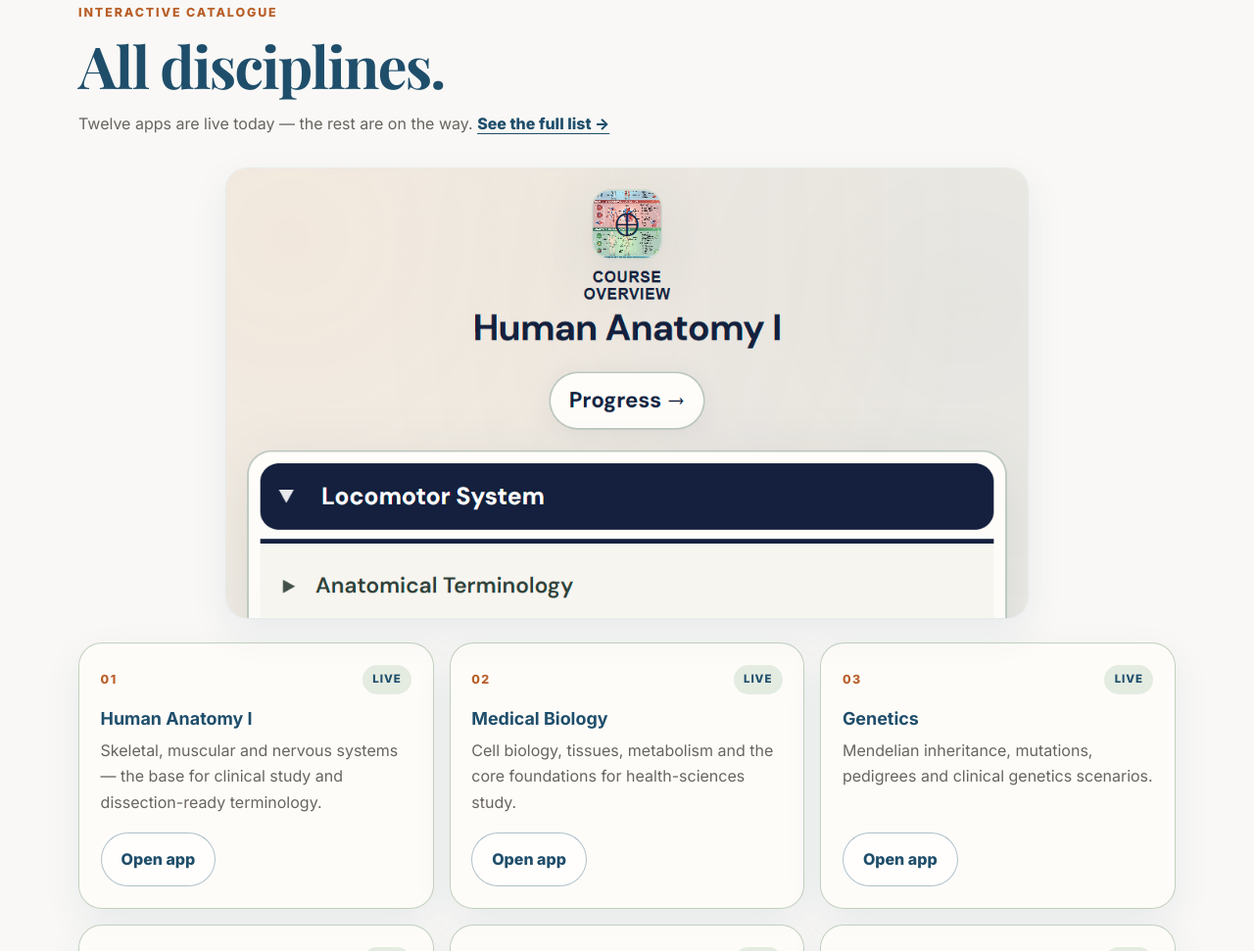
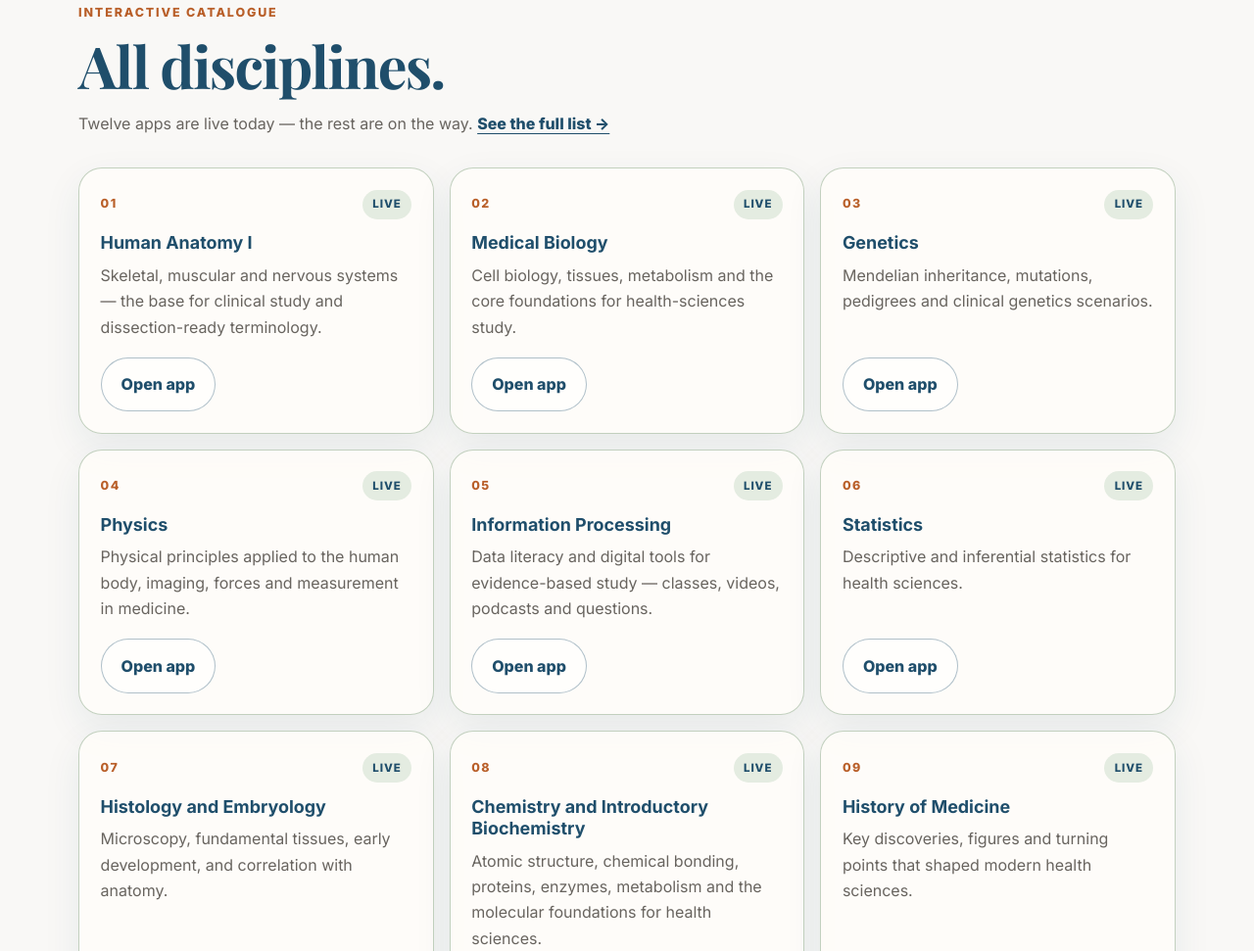
Before and after one commit to cristyyalbertyy-hub/MedicalScience, a website: page index.html in a window 1280 px wide. Shown: the part 2140-3111 px from the top of the page at 98% size. Drawn offline with nearby package versions, Linux system fonts and the light colour scheme.

Commit message:
Remove Human Anatomy overview screenshot from homepage packages section.
Keeps the compact disciplines grid without the large Human Anatomy I preview image.

Co-authored-by: Cursor <cursoragent@cursor.com>

```diff
--- a/index.html
+++ b/index.html
@@ -143,18 +143,6 @@
             <a href="packages/">See all packages →</a>
           </p>
         </div>
-        <figure class="screenshot-slot screenshot-slot--wide">
-          <img
-            src="screenshots/04-packages-overview.png"
-            alt="Overview of ready-made Studio9 learning packages"
-            width="1120"
-            height="560"
-            loading="lazy"
-            draggable="false"
-            data-i18n-attr="alt"
-            data-i18n="screenshots.packages.alt"
-          />
-        </figure>
         <div class="packages-grid" data-packages-root data-packages-compact="true"></div>
       </section>
 
```
